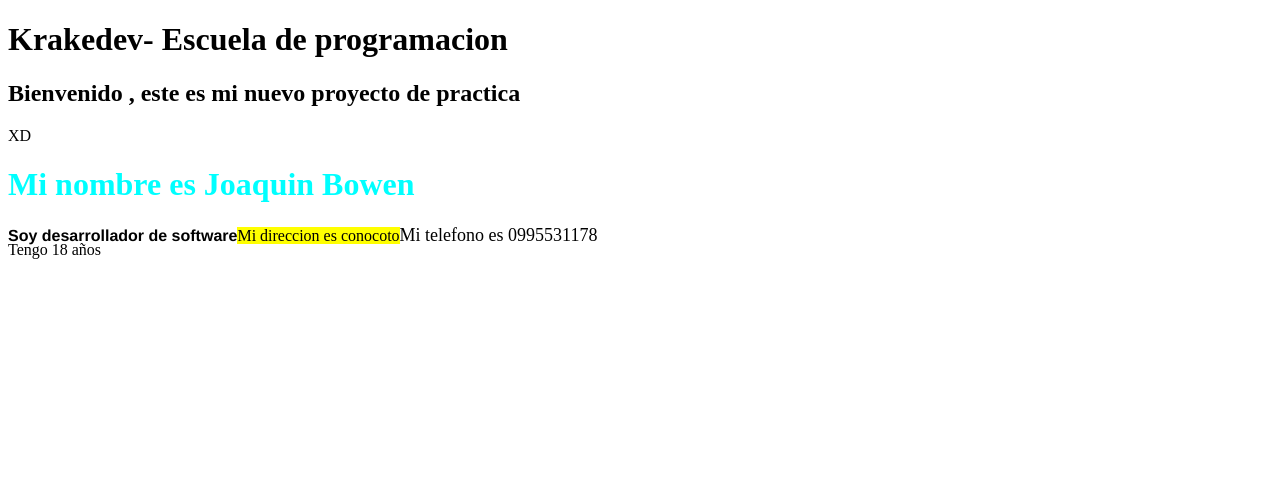
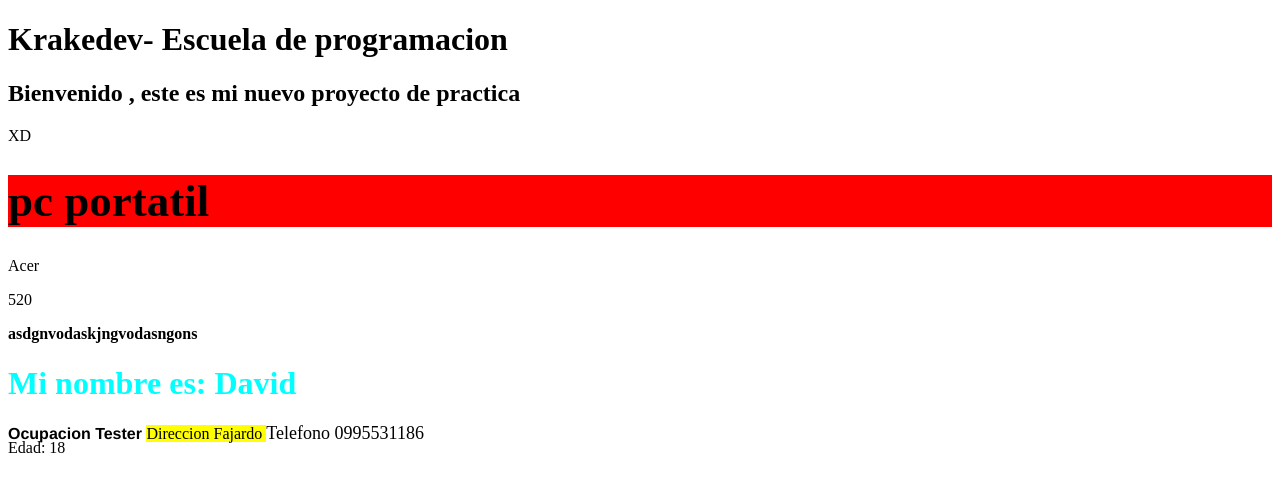
Before and after one commit to joaquinbowen/modulo9, an Angular app in the folder practica-angular/: page / in a window 1280 px wide. Shown: the top 492 px of the page. Built offline with nearby package versions, Linux system fonts and the light colour scheme.

Commit message:
Propiedades

```diff
--- a/practica-angular/src/app/app.html
+++ b/practica-angular/src/app/app.html
@@ -1,4 +1,5 @@
 <h1>Krakedev- Escuela de programacion</h1>
 <h2>Bienvenido , {{title()}} </h2>
 <p>XD</p>
+<mi-prodcuto></mi-prodcuto>
 <mi-perfil></mi-perfil>
--- a/practica-angular/src/app/app.ts
+++ b/practica-angular/src/app/app.ts
@@ -1,10 +1,11 @@
 import { Component, signal } from '@angular/core';
 
 import { Perfil } from "./perfil/perfil";
+import { Producto } from "./producto/producto";
 
 @Component({
   selector: 'app-root',
-  imports: [Perfil],
+  imports: [Perfil, Producto],
   templateUrl: './app.html',
   styleUrl: './app.css'
 })
--- a/practica-angular/src/app/perfil/perfil.html
+++ b/practica-angular/src/app/perfil/perfil.html
@@ -1,8 +1,8 @@
-<h1>Mi nombre es Joaquin Bowen</h1>
-<p>Tengo 18 años </p>
+<h1>Mi nombre es: {{nombre}} </h1>
+<p>Edad: {{edad}} </p>
 <p></p>
-<strong>Soy desarrollador de software</strong>
+<strong>Ocupacion {{ocupacion}} </strong>
 <p></p>
-<mark>Mi direccion es conocoto</mark>
+<mark>Direccion {{direccion}} </mark>
 <p></p>
-<small>Mi telefono es 0995531178</small>
+<small>Telefono {{telefono}} </small>
--- a/practica-angular/src/app/perfil/perfil.ts
+++ b/practica-angular/src/app/perfil/perfil.ts
@@ -8,8 +8,20 @@ import { Component } from "@angular/core";
     }
 )
 export class Perfil {
+    public nombre: string;
+    public edad: number;
+    public ocupacion: string;
+    public direccion: string;
+    public telefono: string;
+
+
     constructor() {
-        alert("Bienvenido al perfil, estas dentro de una aplicacion");
-        console.log("Se cargó el componente de perfil correctamente");
+        //alert("Bienvenido al perfil, estas dentro de una aplicacion");
+        //console.log("Se cargó el componente de perfil correctamente");
+        this.nombre = "David";
+        this.edad = 18;
+        this.ocupacion = "Tester";
+        this.direccion = "Fajardo";
+        this.telefono = "0995531186";
     }
 }
--- a/practica-angular/src/app/producto/producto.html
+++ b/practica-angular/src/app/producto/producto.html
@@ -1,4 +1,4 @@
-<h1>Mi producto</h1>
-<p>Mi producto es un ordenador</p>
-<p>De marca ASUS</p>
-<strong>400</strong>
+<h1>{{nombre}} </h1>
+<p>{{marca}} </p>
+<p>{{precio }} </p>
+<strong>{{descripcion}} </strong>
--- a/practica-angular/src/app/producto/producto.ts
+++ b/practica-angular/src/app/producto/producto.ts
@@ -8,7 +8,17 @@ import { Component } from "@angular/core";
     }
 )
 export class Producto {
+    public nombre: string;
+    public marca: string;
+    public precio: number;
+    public descripcion: string;
+
+
     constructor() {
+        this.nombre = "pc portatil";
+        this.marca = "Acer";
+        this.precio = 520;
+        this.descripcion = "asdgnvodaskjngvodasngons";
         console.log("Se ha car");
     }
 }
```
